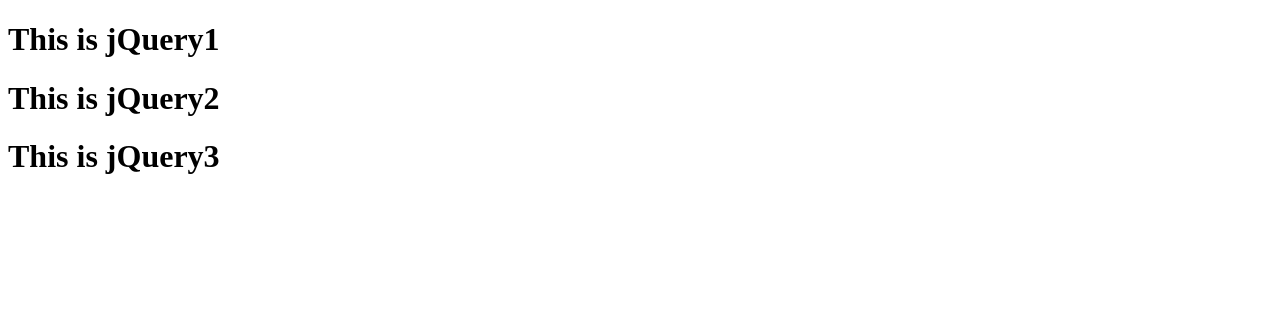
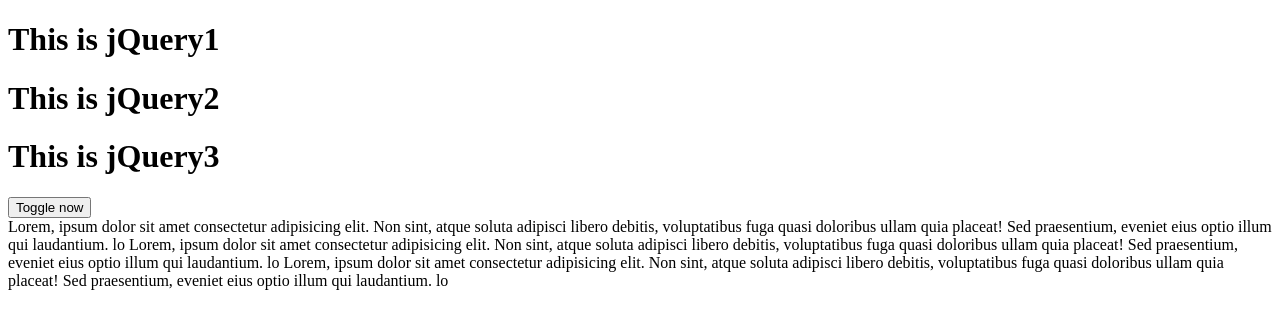
Before and after one commit to symbshashi/jQuery, a plain HTML site: page index.html in a window 1280 px wide. Drawn offline with Linux system fonts and the light colour scheme.

Commit message:
jquery updated

```diff
--- a/index.html
+++ b/index.html
@@ -11,5 +11,35 @@
     <h1 id="first">This is jQuery1</h1>
     <h1 class="second">This is jQuery2</h1>
     <h1>This is jQuery3</h1>
+    <button id="but">Toggle now</button>
+    <div id="wiki">
+        Lorem, ipsum dolor sit amet
+        consectetur adipisicing elit.
+        Non sint, atque soluta adipisci
+        libero debitis, voluptatibus
+        fuga quasi doloribus ullam quia
+        placeat! Sed praesentium,
+        eveniet eius
+        optio illum qui laudantium.
+        lo
+        Lorem, ipsum dolor sit amet
+        consectetur adipisicing elit.
+        Non sint, atque soluta adipisci
+        libero debitis, voluptatibus
+        fuga quasi doloribus ullam quia
+        placeat! Sed praesentium,
+        eveniet eius
+        optio illum qui laudantium.
+        lo
+        Lorem, ipsum dolor sit amet
+        consectetur adipisicing elit.
+        Non sint, atque soluta adipisci
+        libero debitis, voluptatibus
+        fuga quasi doloribus ullam quia
+        placeat! Sed praesentium,
+        eveniet eius
+        optio illum qui laudantium.
+        lo
+    </div>
 </body>
 </html>
--- a/jquery.js
+++ b/jquery.js
@@ -6,7 +6,9 @@
     // $('h1').click();
     $('h1').click(function () {
         console.log("you clicked me", this);
-        $('#first').hide();
+    });
+    $('h1').dblclick(function () {
+        console.log("you  double clicked me", this);
     })
 
 
@@ -22,8 +24,10 @@
 
 
 
-
-
+//we use event on the button of toggle predefined function
+$('#but').click(function(){
+    $('#wiki').toggle()
+})
 });
 
 
```
